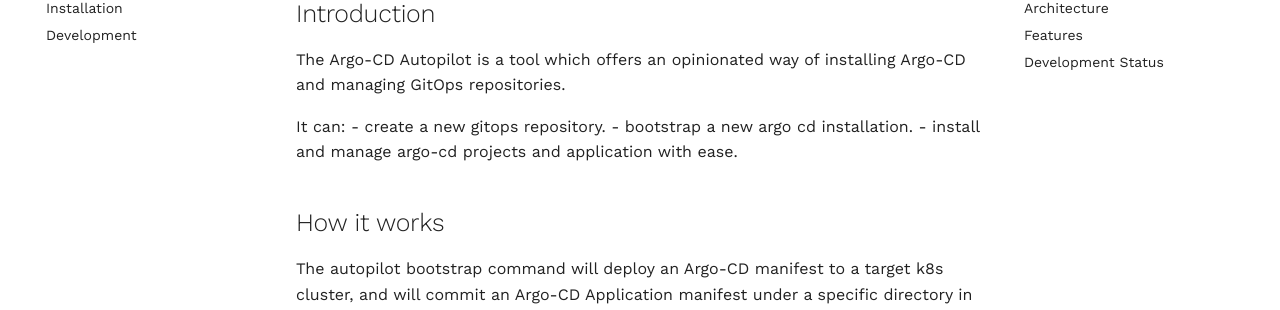
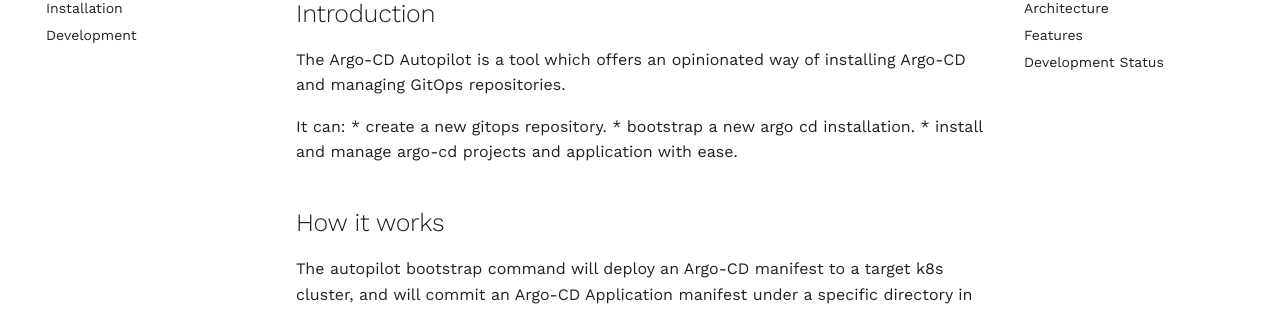
Before and after one commit to argoproj-labs/argocd-autopilot, an MkDocs documentation site: the page built from docs/index.md, in a window 1280 px wide and 900 px high. Shown: the part 233-543 px from the top of the window. Built offline with MkDocs 1.6.1 and Material for MkDocs 9.7.7, drawn with Linux system fonts in a browser that asks for light colours; comment, search, counter and statistics services are not loaded.

Commit message:
more doc fixes

```diff
--- a/docs/index.md
+++ b/docs/index.md
@@ -5,9 +5,9 @@
 The Argo-CD Autopilot is a tool which offers an opinionated way of installing Argo-CD and managing GitOps repositories.
 
 It can:
-- create a new gitops repository.
-- bootstrap a new argo cd installation.
-- install and manage argo-cd projects and application with ease.
+* create a new gitops repository.
+* bootstrap a new argo cd installation.
+* install and manage argo-cd projects and application with ease.
 
 
 ## How it works
```
